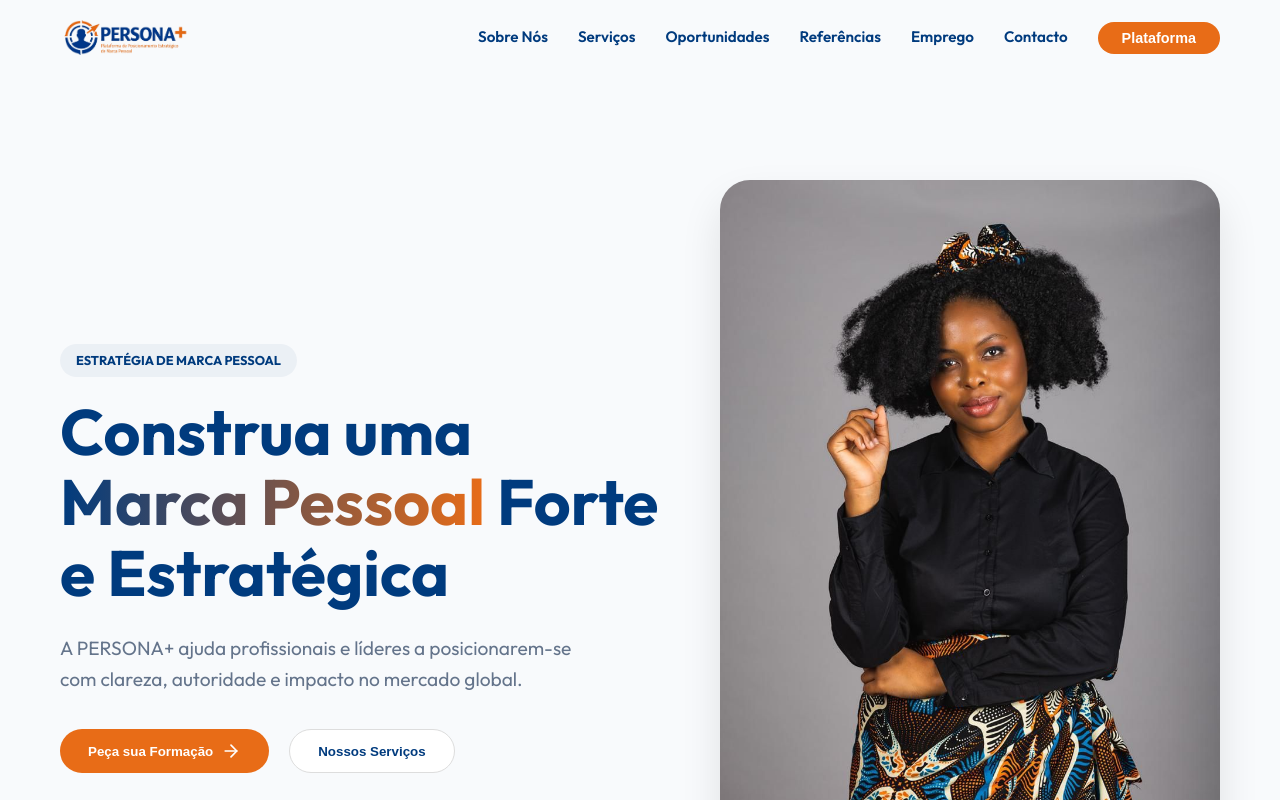
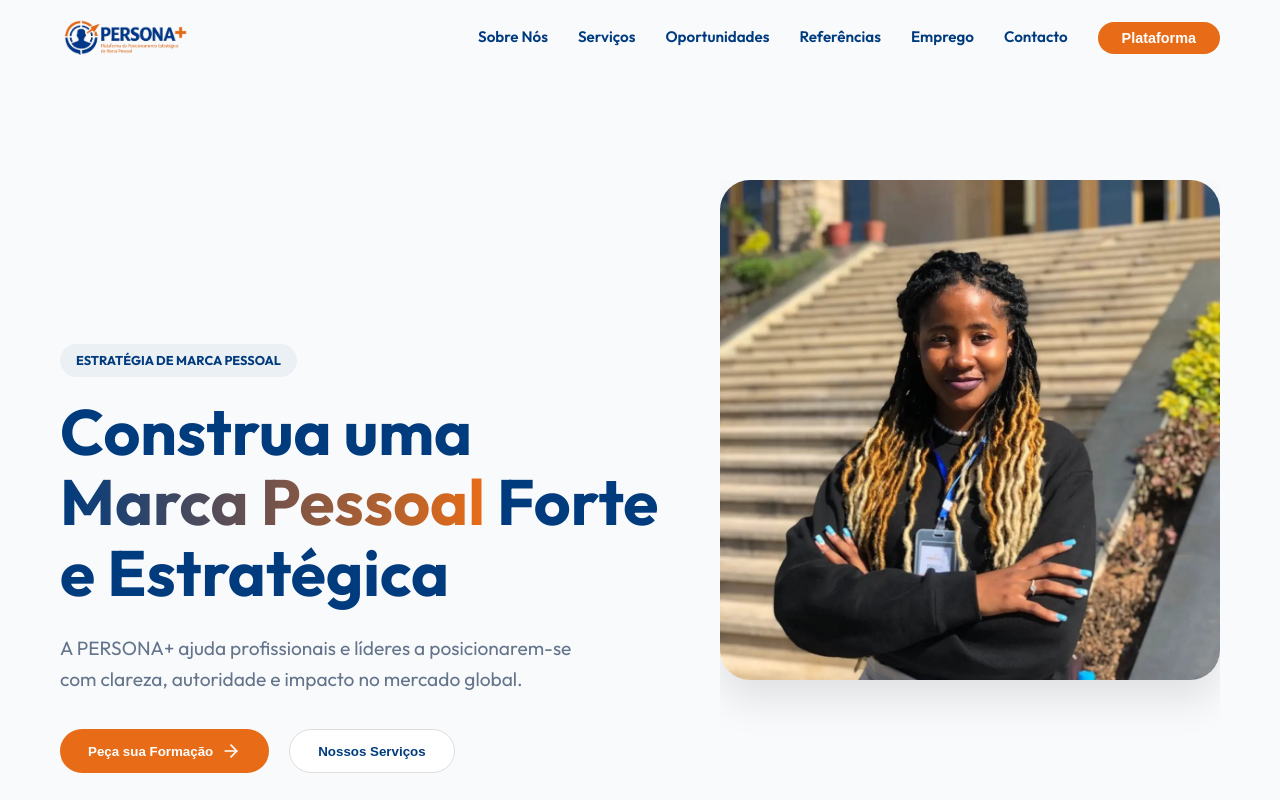
Before and after one commit to afonsoDomingos/persona, a React (Vite) app: page / in a window 1280 px wide. Shown: the top 800 px of the page. Built offline with nearby package versions, Linux system fonts and the light colour scheme.

Commit message:
Add auto-playing slider for Hero section with all persona images

```diff
--- a/src/App.jsx
+++ b/src/App.jsx
@@ -117,7 +117,27 @@ const Navbar = () => {
   );
 };
 
-const Hero = () => (
+const Hero = () => {
+  const images = [
+    '/persona01.jpeg',
+    '/persona02.jpeg',
+    '/persona03.jpeg',
+    '/persona04.jpeg',
+    '/persona05.jpeg',
+    '/persona06.jpeg',
+    '/persona07.jpeg',
+    '/persona08.jpeg',
+  ];
+  const [currentIdx, setCurrentIdx] = useState(0);
+
+  useEffect(() => {
+    const timer = setInterval(() => {
+      setCurrentIdx((prev) => (prev + 1) % images.length);
+    }, 4000); // Change image every 4 seconds
+    return () => clearInterval(timer);
+  }, [images.length]);
+
+  return (
     <section className="hero">
       <div className="container hero-grid">
         <div className="hero-text">
@@ -140,12 +160,28 @@ const Hero = () => (
             <button className="btn" style={{ background: 'white', border: '1px solid #ddd', color: 'var(--primary)' }}>Nossos Serviços</button>
           </div>
         </div>
-      <div className="hero-image">
-        <img src="/persona01.jpeg" alt="Persona Hero" />
+        <div className="hero-image" style={{ position: 'relative', overflow: 'hidden' }}>
+          {images.map((src, idx) => (
+            <img
+              key={src}
+              src={src}
+              alt={`Persona ${idx + 1}`}
+              style={{
+                position: idx === 0 ? 'relative' : 'absolute',
+                top: 0,
+                left: 0,
+                width: '100%',
+                opacity: currentIdx === idx ? 1 : 0,
+                transition: 'opacity 1.5s ease-in-out',
+                zIndex: currentIdx === idx ? 2 : 1
+              }}
+            />
+          ))}
         </div>
       </div>
     </section>
   );
+};
 
 const About = () => (
   <section id="sobre" className="section" style={{ background: 'white' }}>
```
Lines whose indentation alone changed are shown as unchanged.
